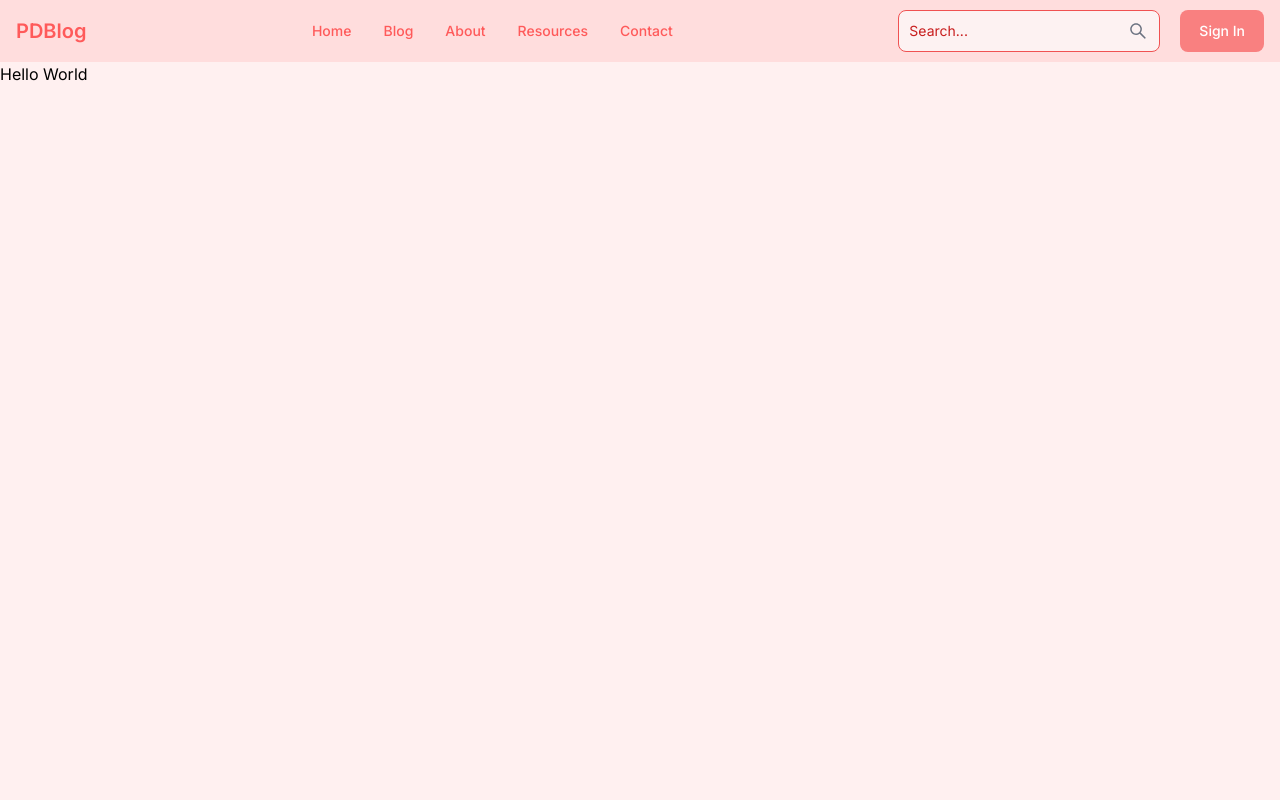
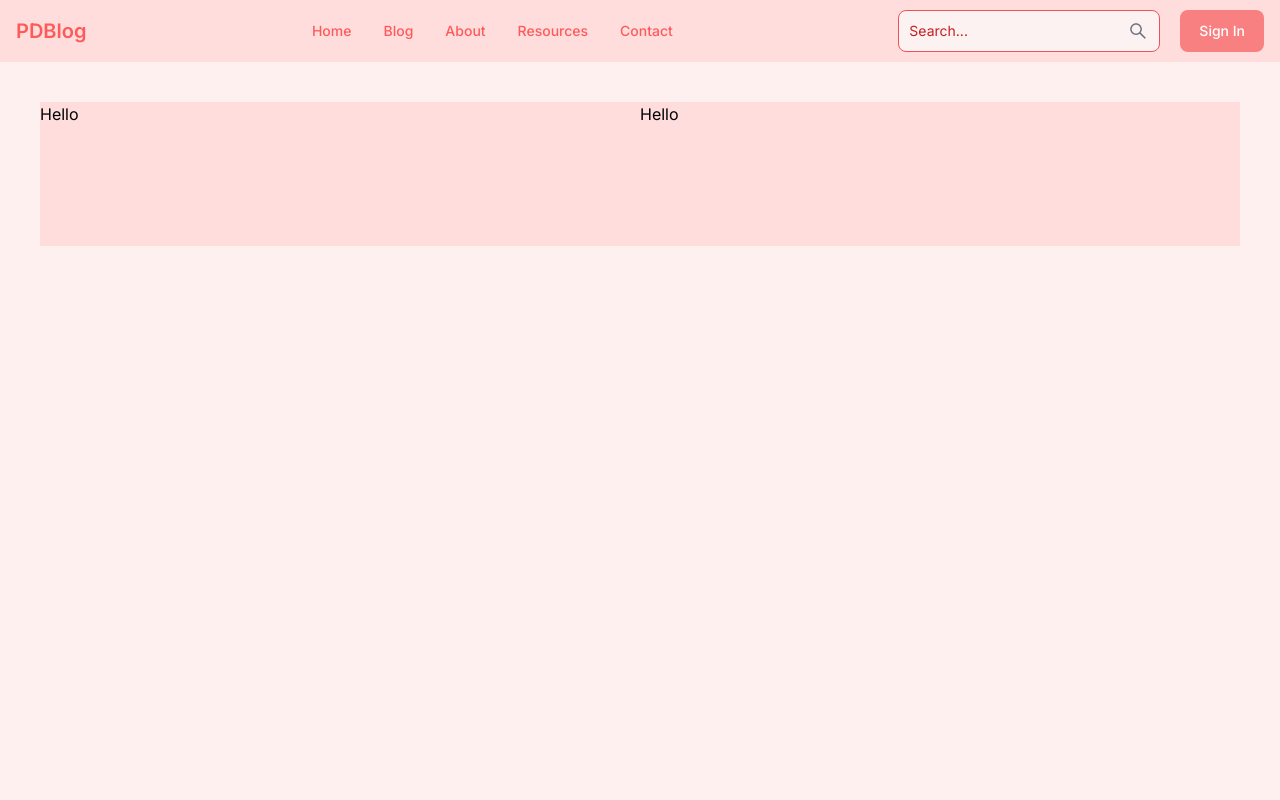
Before and after one commit to prasenjitpriyan/techIntuitive, a Next.js app: page / in a window 1280 px wide. Shown: the top 800 px of the page. Built offline with nearby package versions, Linux system fonts and the light colour scheme.

Commit message:
Hero section added

```diff
--- a/src/app/page.jsx
+++ b/src/app/page.jsx
@@ -1,9 +1,10 @@
+import Hero from "@/components/Hero";
 import Image from "next/image";
 
 export default function Home() {
   return (
     <main className="min-h-screen bg-myColors-50">
-      <h1 className="">Hello World</h1>
+      <Hero />
     </main>
   );
 }
--- /dev/null
+++ b/src/components/Hero.jsx
@@ -0,0 +1,17 @@
+import React from "react";
+import { Carousel } from "flowbite-react";
+
+const Hero = () => {
+  return (
+    <section className="min-h-56 grid grid-cols-1 md:grid-cols-2 px-0 md:px-10 py-10">
+      <div className="h-50 bg-myColors-100">
+        <h1>Hello</h1>
+      </div>
+      <div className="h-50 bg-myColors-100">
+        <h1>Hello</h1>
+      </div>
+    </section>
+  );
+};
+
+export default Hero;
```
